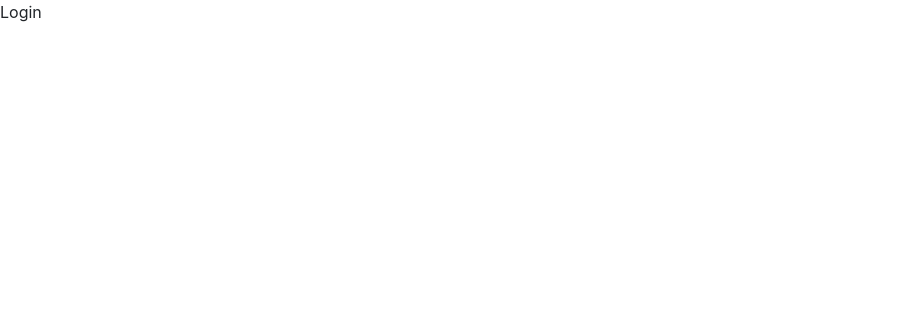
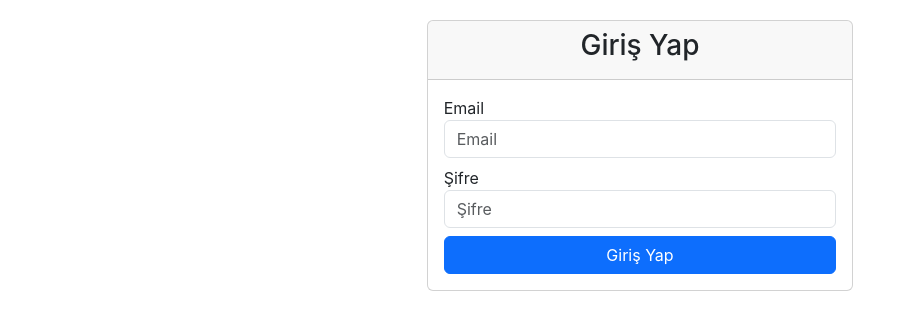
Before and after one commit to suatyargici/fullstack, a React (Create React App) app in the folder frontend/: page /login in a window 1280 px wide. Shown: the top 330 px of the page, without its empty margins (0-915 px from the left). Built offline with nearby package versions, Linux system fonts and the light colour scheme.

Commit message:
chore: last change

```diff
--- a/frontend/src/pages/Login.jsx
+++ b/frontend/src/pages/Login.jsx
@@ -1,9 +1,48 @@
-import React from 'react'
+import React from "react";
 
 const Login = () => {
   return (
-    <div>Login</div>
-  )
-}
+    <div
+      className="d-flex justify-content-center"
+      style={{ marginTop: "20px" }}
+    >
+      <div className="col-md-4">
+        <div className="card">
+          <div className="card-header">
+            <h3 className="text-center">Giriş Yap</h3>
+          </div>
+          <div className="card-body">
+            <form>
+              <div className="form-group">
+                <label htmlFor="email">Email</label>
+                <input
+                  type="email"
+                  className="form-control"
+                  id="email"
+                  placeholder="Email"
+                />
+              </div>
+              <div className="form-group mt-2">
+                <label htmlFor="password">Şifre</label>
+                <input
+                  type="password"
+                  className="form-control"
+                  id="password"
+                  placeholder="Şifre"
+                />
+              </div>
+              <div className="form-group">
+              <button type="submit" className="btn btn-primary w-100 mt-2">
+                Giriş Yap
+              </button>
+              </div>
 
-export default Login
+            </form>
+          </div>
+        </div>
+      </div>
+    </div>
+  );
+};
+
+export default Login;
--- a/frontend/src/pages/layout.jsx
+++ b/frontend/src/pages/layout.jsx
@@ -1,46 +1,36 @@
-import React from 'react'
+import React from "react";
+import { Link, Outlet } from "react-router-dom";
 
 const Layout = () => {
   return (
     <div>
       <nav className="navbar navbar-expand-lg bg-body-tertiary">
         <div className="container-fluid">
-    <a className="navbar-brand" href="#">Navbar</a>
-    <button className="navbar-toggler" type="button" data-bs-toggle="collapse" data-bs-target="#navbarSupportedContent" aria-controls="navbarSupportedContent" aria-expanded="false" aria-label="Toggle navigation">
+          <Link to="/" className="navbar-brand" href="#">
+            My Social Media
+          </Link>
+          <button
+            className="navbar-toggler"
+            type="button"
+            data-bs-toggle="collapse"
+            data-bs-target="#navbarSupportedContent"
+            aria-controls="navbarSupportedContent"
+            aria-expanded="false"
+            aria-label="Toggle navigation"
+          >
             <span className="navbar-toggler-icon"></span>
           </button>
-    <div className="collapse navbar-collapse" id="navbarSupportedContent">
-      <ul className="navbar-nav me-auto mb-2 mb-lg-0">
-        <li className="nav-item">
-          <a className="nav-link active" aria-current="page" href="#">Home</a>
-        </li>
-        <li className="nav-item">
-          <a className="nav-link" href="#">Link</a>
-        </li>
-        <li className="nav-item dropdown">
-          <a className="nav-link dropdown-toggle" href="#" role="button" data-bs-toggle="dropdown" aria-expanded="false">
-            Dropdown
-          </a>
-          <ul className="dropdown-menu">
-            <li><a className="dropdown-item" href="#">Action</a></li>
-            <li><a className="dropdown-item" href="#">Another action</a></li>
-            <li><hr className="dropdown-divider"/></li>
-            <li><a className="dropdown-item" href="#">Something else here</a></li>
-          </ul>
-        </li>
-        <li className="nav-item">
-          <a className="nav-link disabled">Disabled</a>
-        </li>
-      </ul>
-      <form className="d-flex" role="search">
-        <input className="form-control me-2" type="search" placeholder="Search" aria-label="Search"/>
-        <button className="btn btn-outline-success" type="submit">Search</button>
-      </form>
+          <div className="navbar-collapse collapse" id="navbarSupportedContent">
+            <ul className="navbar-nav mb-lg-0 mb-2 me-auto"></ul>
+            <Link to="/login" className="btn btn-outline-danger">
+              Çıkış Yap
+            </Link>
           </div>
         </div>
       </nav>
+      <Outlet />
     </div>
-  )
-}
+  );
+};
 
-export default Layout
+export default Layout;
```
Lines whose indentation alone changed are shown as unchanged.
